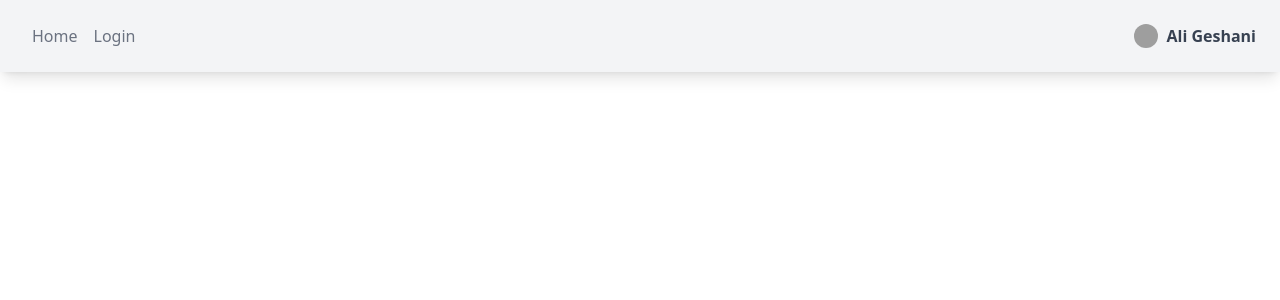
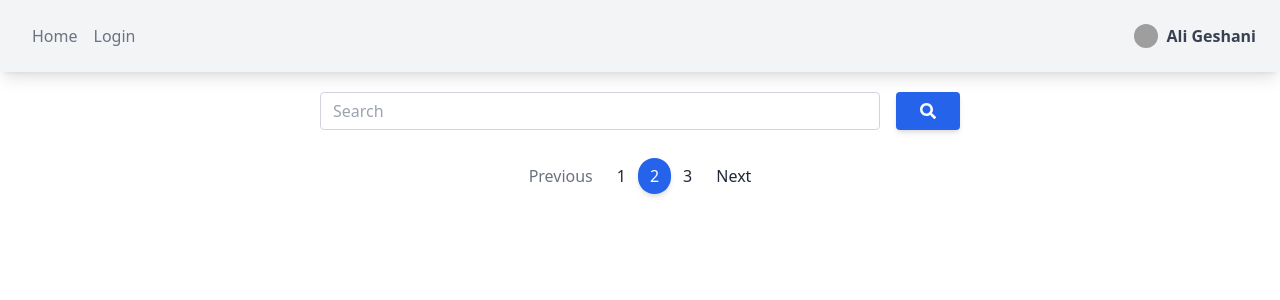
Before and after one commit to Triton-Halley/Task, a React (Create React App) app: page / in a window 1280 px wide. Shown: the top 300 px of the page. Built offline with nearby package versions, Linux system fonts and the light colour scheme; grey boxes are pictures that could not be loaded.

Commit message:
add Components to Main Page

```diff
--- a/src/Pages/Main.js
+++ b/src/Pages/Main.js
@@ -1,9 +1,14 @@
 import NavigationMenu from "../Components/NavigationMenu";
-
+import Pagination from "../Components/Pagination";
+import Search from "../Components/Search";
+import GridList from "../Components/Grid/GridList";
 function Main() {
   return (
     <>
       <NavigationMenu />
+      <Search />
+      <GridList />
+      <Pagination />
     </>
   );
 }
```
